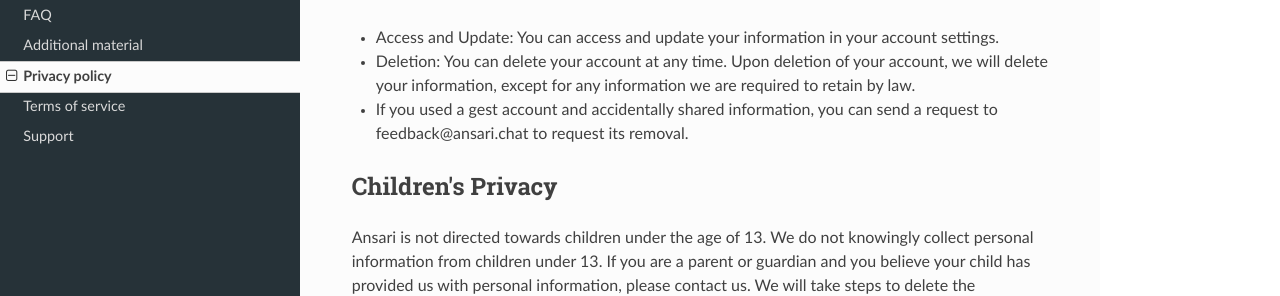
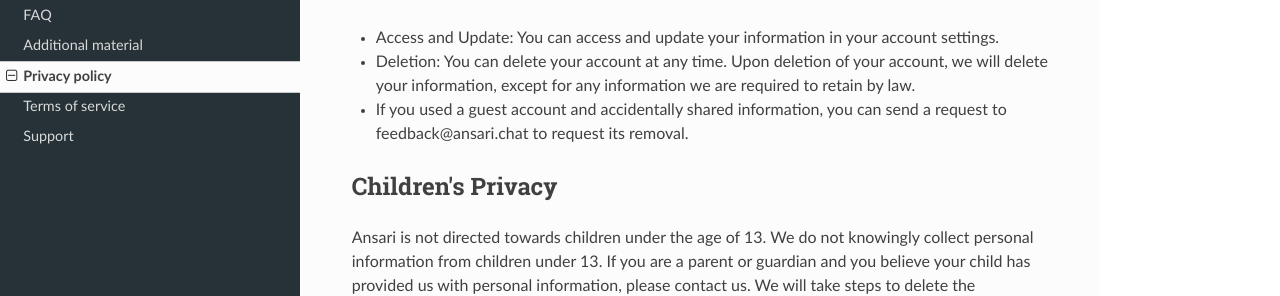
Before and after one commit to OdyAsh/docs, an MkDocs documentation site: the page built from docs/privacy.md, in a window 1280 px wide and 900 px high, scrolled down 1224 px. Shown: the part 193-489 px from the top of the window. Built offline with MkDocs 1.6.1, drawn with Linux system fonts in a browser that asks for light colours; nearby versions of some CDN libraries.

Commit message:
Fix typos in FAQ and privacy documentation

```diff
--- a/docs/privacy.md
+++ b/docs/privacy.md
@@ -40,7 +40,7 @@ You have the following choices regarding your information:
 
 - Access and Update: You can access and update your information in your account settings.
 - Deletion: You can delete your account at any time. Upon deletion of your account, we will delete your information, except for any information we are required to retain by law.
-- If you used a gest account and accidentally shared information, you can send a request to feedback@ansari.chat to request its removal.
+- If you used a guest account and accidentally shared information, you can send a request to feedback@ansari.chat to request its removal.
 
 ## Children's Privacy
 
```
Also changed, not shown: docs/faq.md (+1 -1 lines).
